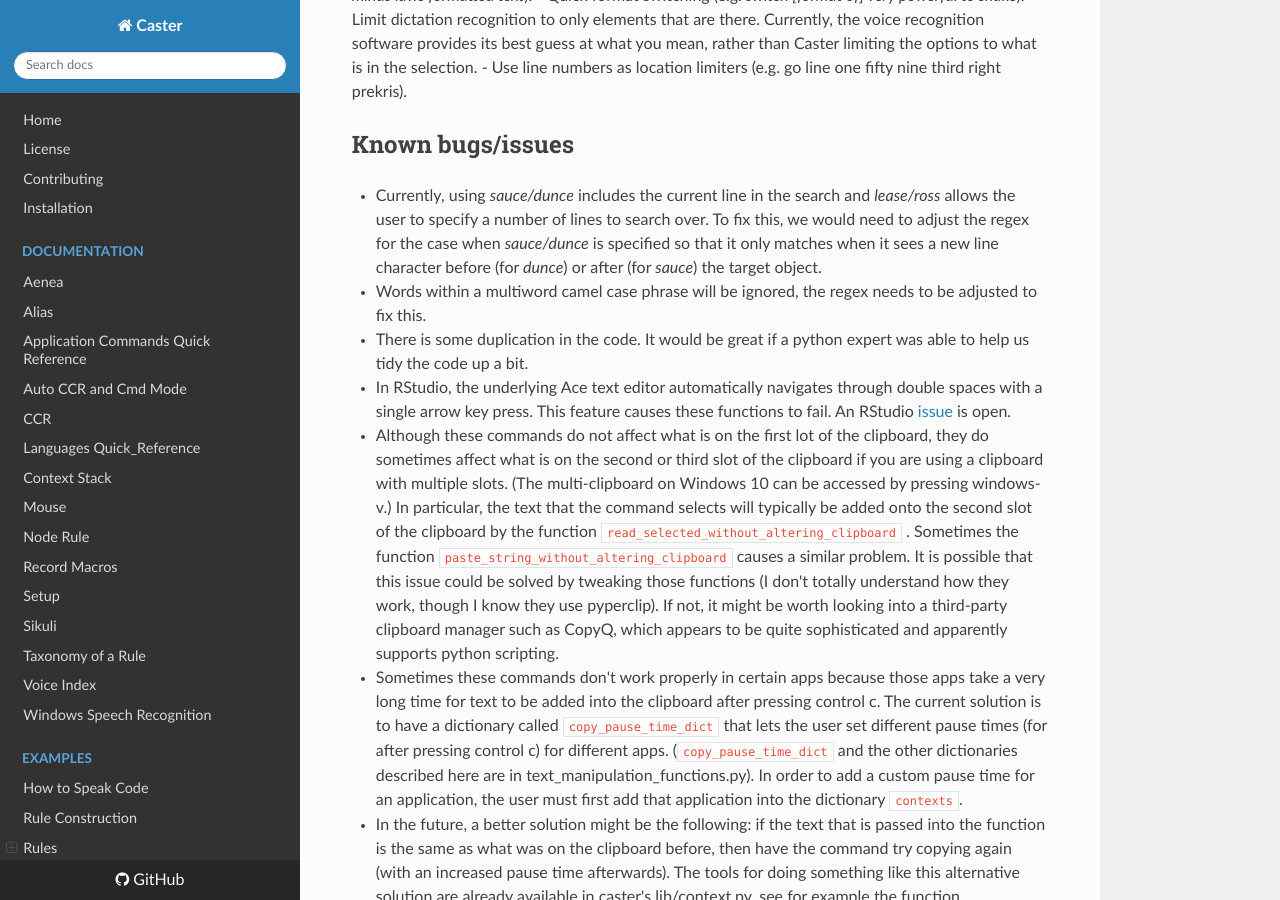
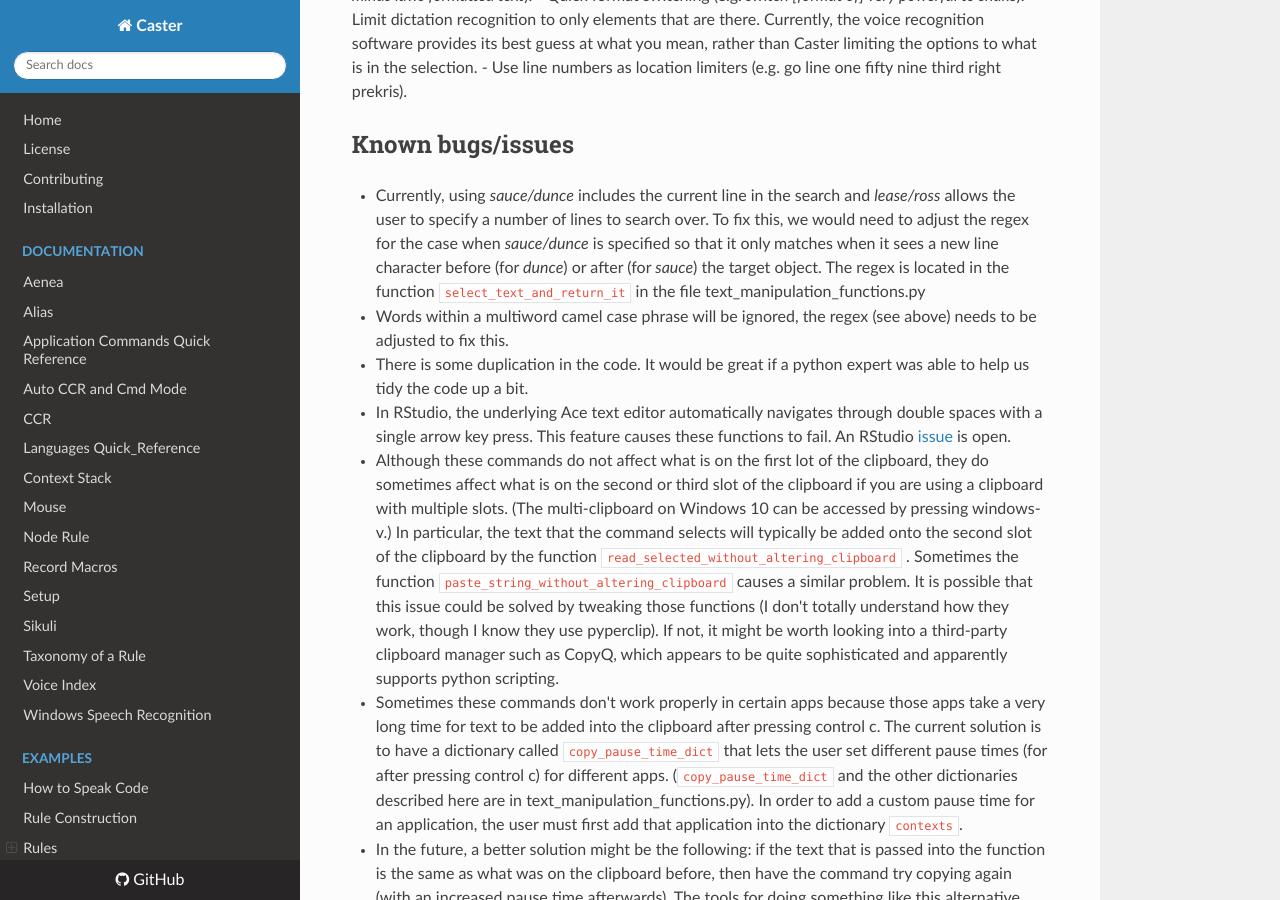
Before and after one commit to dictation-toolbox/Caster, an MkDocs documentation site: the page built from castervoice/doc/readthedocs/Text_Manipulation.md, in a window 1280 px wide and 900 px high, scrolled down 1900 px. Built offline with MkDocs 1.6.1, drawn with Linux system fonts in a browser that asks for light colours; nearby versions of some CDN libraries; comment, search, counter and statistics services are not loaded.

Commit message:
Say where to find the regex

```diff
--- a/castervoice/doc/readthedocs/Text_Manipulation.md
+++ b/castervoice/doc/readthedocs/Text_Manipulation.md
@@ -45,8 +45,8 @@ Please feel free to try and implement these and submit a pull request!
 - Use line numbers as location limiters (e.g. go line one fifty nine third right prekris).
 
 ## Known bugs/issues
-- Currently, using _sauce/dunce_ includes the current line in the search and _lease/ross_ allows the user to specify a number of lines to search over. To fix this, we would need to adjust the regex for the case when _sauce/dunce_ is specified so that it only matches when it sees a new line character before (for _dunce_) or after (for _sauce_) the target object.
-- Words within a multiword camel case phrase will be ignored, the regex needs to be adjusted to fix this.
+- Currently, using _sauce/dunce_ includes the current line in the search and _lease/ross_ allows the user to specify a number of lines to search over. To fix this, we would need to adjust the regex for the case when _sauce/dunce_ is specified so that it only matches when it sees a new line character before (for _dunce_) or after (for _sauce_) the target object. The regex is located in the function `select_text_and_return_it` in the file text_manipulation_functions.py
+- Words within a multiword camel case phrase will be ignored, the regex (see above) needs to be adjusted to fix this.
 - There is some duplication in the code. It would be great if a python expert was able to help us tidy the code up a bit.
 - In RStudio, the underlying Ace text editor automatically navigates through double spaces with a single arrow key press. This feature causes these functions to fail. An RStudio [issue](https://github.com/rstudio/rstudio/issues/4934) is open.
 - Although these commands do not affect what is on the first lot of the clipboard, they do sometimes affect what is on the second or third slot of the clipboard if you are using a clipboard with multiple slots. (The multi-clipboard on Windows 10 can be accessed by pressing windows-v.) In particular, the text that the command selects will typically be added onto the second slot of the clipboard by the function `read_selected_without_altering_clipboard` . Sometimes the function `paste_string_without_altering_clipboard` causes a similar problem. It is possible that this issue could be solved by tweaking those functions (I don't totally understand how they work, though I know they use pyperclip). If not, it might be worth looking into a third-party clipboard manager such as CopyQ, which appears to be quite sophisticated and apparently supports python scripting.
```
